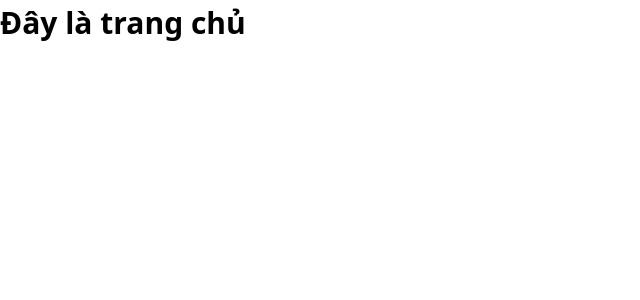
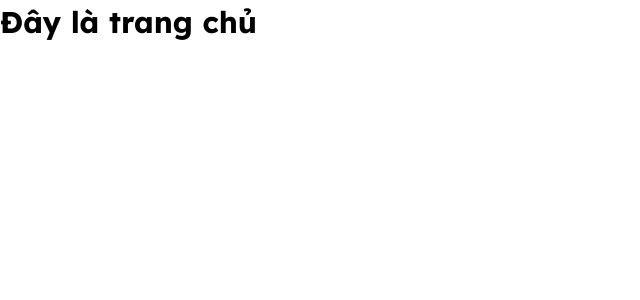
Before and after one commit to trongnp267/project-3, a Next.js app: page / in a window 1280 px wide. Shown: the top 300 px of the page, without its empty margins (0-640 px from the left). Built offline with nearby package versions, Linux system fonts and the light colour scheme.

Commit message:
Cấu hình chung

```diff
--- a/package.json
+++ b/package.json
@@ -11,7 +11,8 @@
   "dependencies": {
     "next": "16.2.9",
     "react": "19.2.4",
-    "react-dom": "19.2.4"
+    "react-dom": "19.2.4",
+    "react-icons": "^5.6.0"
   },
   "devDependencies": {
     "@tailwindcss/postcss": "^4",
--- a/src/app/globals.css
+++ b/src/app/globals.css
@@ -1 +1,14 @@
+@import url('https://fonts.googleapis.com/css2?family=Lexend:wght@100..900&display=swap');
 @import "tailwindcss";
+
+@theme {
+  --breakpoint-sm: 576px;
+  --breakpoint-md: 768px;
+  --breakpoint-lg: 992px;
+  --breakpoint-xl: 1200px;
+  --breakpoint-2xl: 1200px;
+}
+
+* {
+  font-family: "Lexend", sans-serif;
+}
--- a/src/app/layout.tsx
+++ b/src/app/layout.tsx
@@ -1,20 +1,9 @@
 import type { Metadata } from "next";
-import { Geist, Geist_Mono } from "next/font/google";
 import "./globals.css";
 
-const geistSans = Geist({
-  variable: "--font-geist-sans",
-  subsets: ["latin"],
-});
-
-const geistMono = Geist_Mono({
-  variable: "--font-geist-mono",
-  subsets: ["latin"],
-});
-
 export const metadata: Metadata = {
-  title: "Create Next App",
-  description: "Generated by create next app",
+  title: "IT Jobs",
+  description: "IT Jobs...",
 };
 
 export default function RootLayout({
@@ -24,10 +13,9 @@ export default function RootLayout({
 }>) {
   return (
     <html
-      lang="en"
-      className={`${geistSans.variable} ${geistMono.variable} h-full antialiased`}
+      lang="vi"
     >
-      <body className="min-h-full flex flex-col">{children}</body>
+      <body>{children}</body>
     </html>
   );
 }
```
Also changed, not shown: 1 other file (tests, documents, lock files or other folders).
